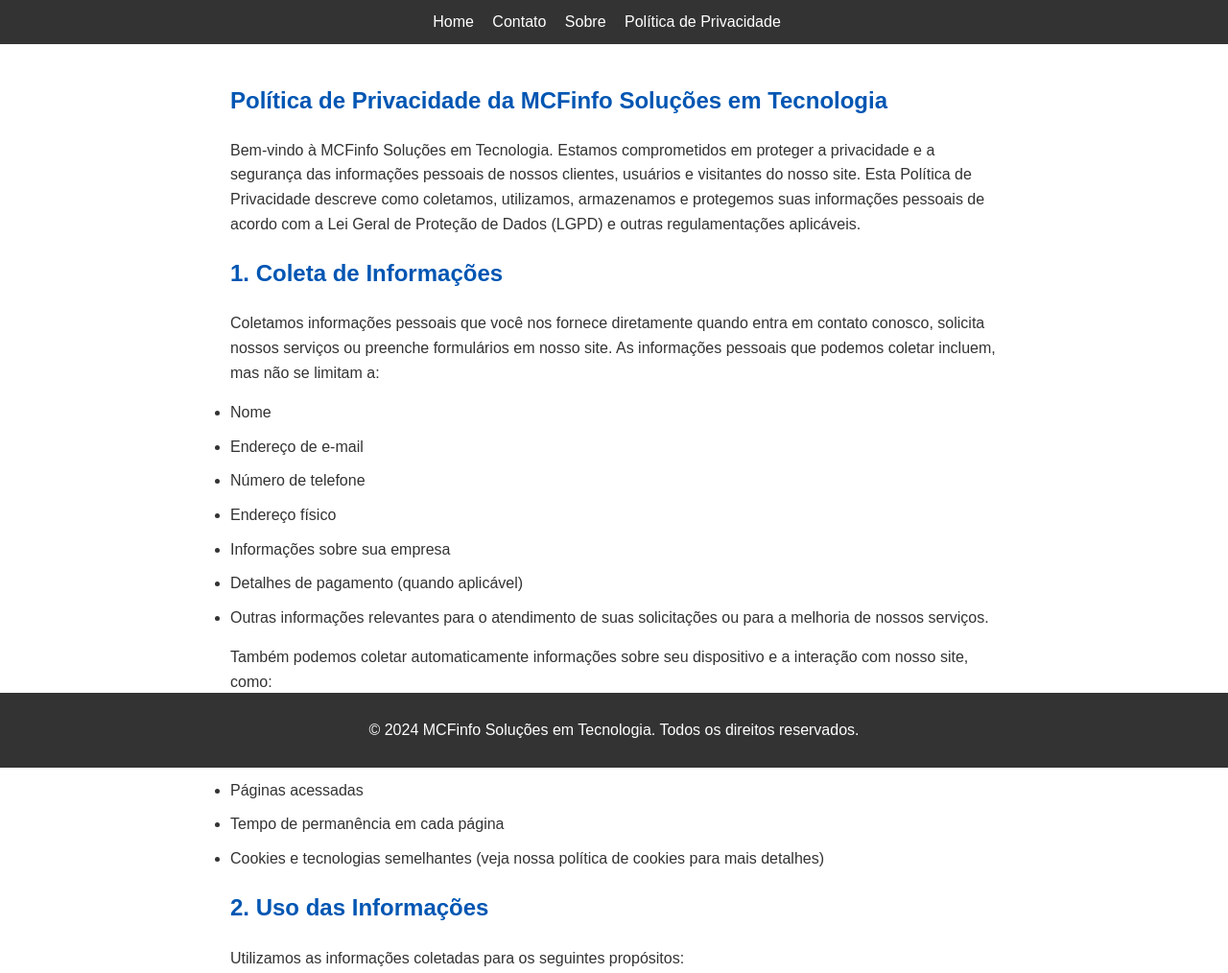
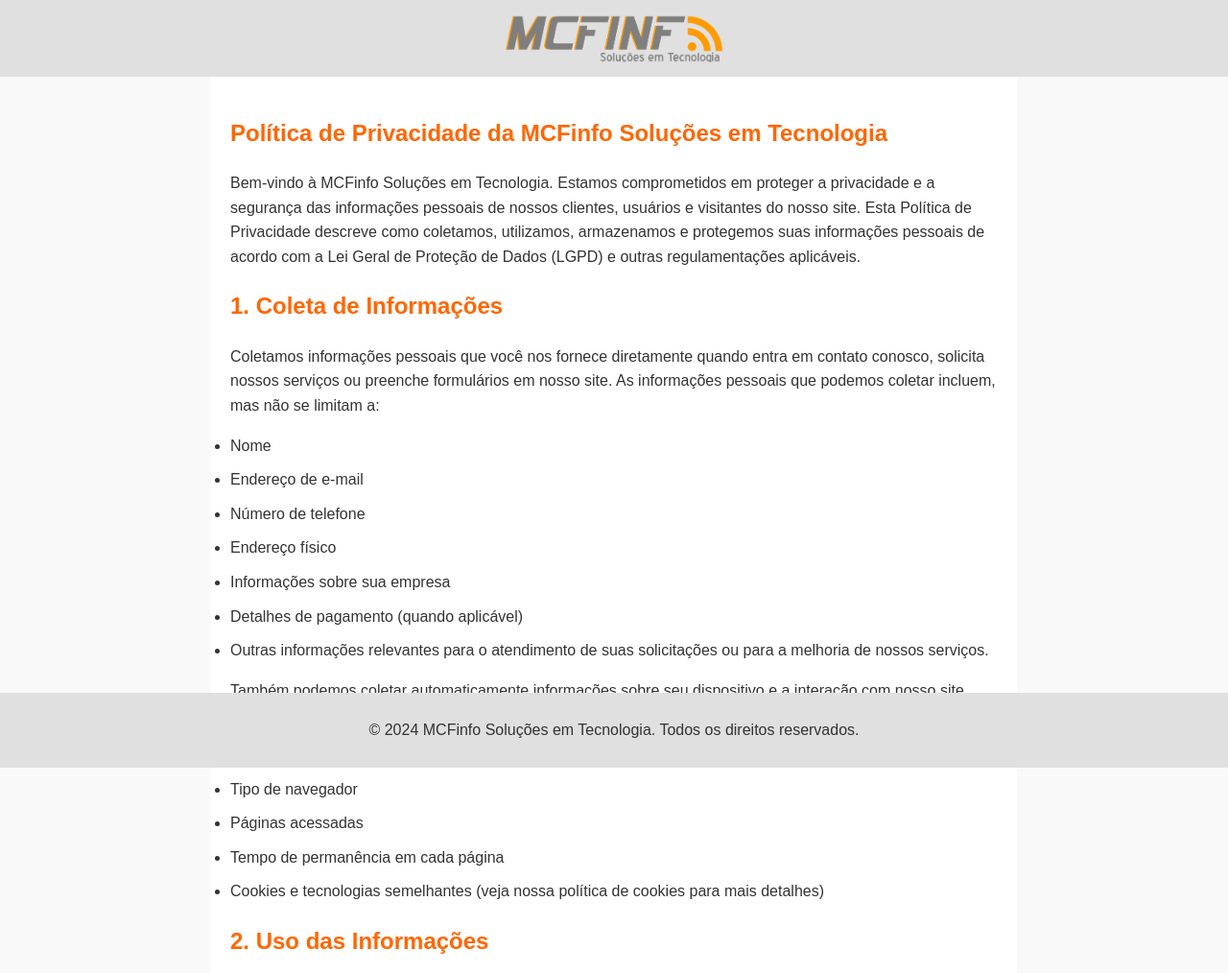
Before and after one commit to GustaSilva5/Politica, a plain HTML site: page index.html in a window 1280 px wide. Shown: the top 1014 px of the page at 96% size. Drawn offline with Linux system fonts and the light colour scheme.

Commit message:
troca de cores

```diff
--- a/index.html
+++ b/index.html
@@ -8,14 +8,9 @@
 </head>
 <body>
     <header>
-        <nav>
-            <ul>
-                <li><a href="/">Home</a></li>
-                <li><a href="/contato">Contato</a></li>
-                <li><a href="/sobre">Sobre</a></li>
-                <li><a href="/politica-de-privacidade">Política de Privacidade</a></li>
-            </ul>
-        </nav>
+        <div class="logo-container">
+            <img src="logoMcf.png" alt="MCFinfo Logo" class="logo">
+        </div>
     </header>
 
     <main>
@@ -86,17 +81,14 @@
 
             <h2>9. Contato</h2>
             <p>Se você tiver dúvidas, preocupações ou solicitações relacionadas a esta Política de Privacidade ou ao tratamento de suas informações pessoais, entre em contato conosco pelo telefone <strong>(11) 3090-9301</strong> ou pelo e-mail <a href="mailto:contato@mcfinfo.com.br">contato@mcfinfo.com.br</a>.</p>
-        </section>
+        </section><br><br><br>
 
-        <section class="pdf-download">
-            <h2>Baixar Política de Privacidade em PDF</h2>
-            <a href="path/to/Politica_de_Privacidade.pdf" download="Politica_de_Privacidade.pdf" class="pdf-link">Download PDF</a>
-        </section>
     </main>
 
     <footer>
         <p>&copy; 2024 MCFinfo Soluções em Tecnologia. Todos os direitos reservados.</p>
     </footer>
 
+    <script src="script.js"></script>
 </body>
 </html>
--- a/styles.css
+++ b/styles.css
@@ -4,39 +4,37 @@
     margin: 0;
     padding: 0;
     color: #333;
+    background: #f9f9f9; /* Neutro claro */
 }
 
 header {
-    background: #333;
-    color: #fff;
+    background: #e0e0e0; /* Neutro claro */
     padding: 10px 0;
-}
-
-nav ul {
-    list-style: none;
-    padding: 0;
-    margin: 0;
     text-align: center;
 }
 
-nav ul li {
-    display: inline;
-    margin-right: 15px;
+.logo-container {
+    display: flex;
+    justify-content: center;
+    align-items: center;
+    height: 60px; /* Ajuste a altura conforme necessário */
 }
 
-nav ul li a {
-    color: #fff;
-    text-decoration: none;
+.logo {
+    max-height: 50px; /* Garante que o logo não fique grande */
+    max-width: 100%;
 }
 
 main {
     padding: 20px;
     max-width: 800px;
     margin: auto;
+    background: #ffffff; /* Neutro claro */
+    color: #333;
 }
 
 h1, h2 {
-    color: #0056b3;
+    color: #ff6600; /* Laranja para destacar títulos */
 }
 
 ul {
@@ -51,7 +49,7 @@
 
 .pdf-link {
     display: inline-block;
-    background: #0056b3;
+    background: #ff6600; /* Laranja */
     color: #fff;
     padding: 10px 20px;
     text-decoration: none;
@@ -59,12 +57,12 @@
 }
 
 .pdf-link:hover {
-    background: #004494;
+    background: #cc5200; /* Laranja mais escuro para o hover */
 }
 
 footer {
-    background: #333;
-    color: #fff;
+    background: #e0e0e0; /* Neutro claro */
+    color: #333;
     text-align: center;
     padding: 10px 0;
     position: fixed;
```
Also changed, not shown: logoMcf.png (added).
